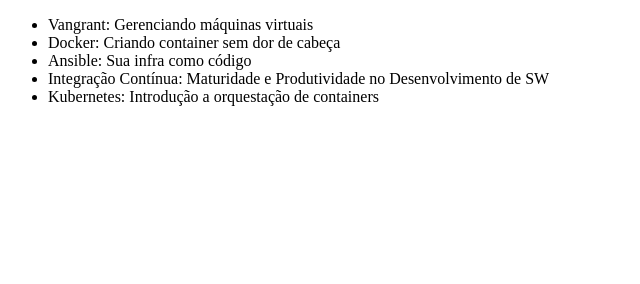
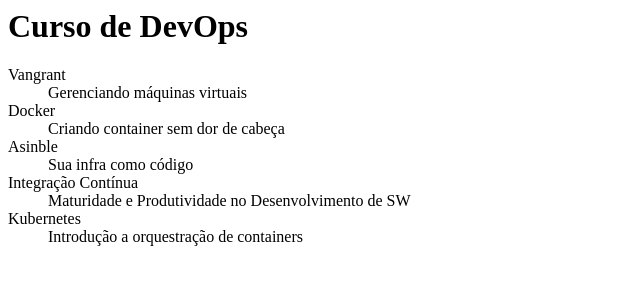
Before and after one commit to werbertwilson/alura-git, a plain HTML site: page index.html in a window 1280 px wide. Shown: the whole page, without its empty margins (0-640 px from the left). Drawn offline with Linux system fonts and the light colour scheme.

Commit message:
Atualizando projeto

```diff
--- a/index.html
+++ b/index.html
@@ -1,4 +1,3 @@
-<!DOCTYPE html>
 <html lang="en">
 <head>
     <meta charset="UTF-8">
@@ -8,14 +7,24 @@
 </head>
 <body>
 
+    <h1>Curso de DevOps</h1>
 
-    <ul>
-        <li>Vangrant: Gerenciando máquinas virtuais </li>
-        <li>Docker: Criando container sem dor de cabeça</li>
-        <li>Ansible: Sua infra como código </li>
-        <li>Integração Contínua: Maturidade e Produtividade no Desenvolvimento de SW </li>
-        <li>Kubernetes: Introdução a orquestação de containers</li>
-    </ul>
+    <dl>
+        <dt>Vangrant</dt>
+        <dd>Gerenciando máquinas virtuais </dd>
+
+        <dt>Docker</dt>
+        <dd>Criando container sem dor de cabeça</dd>
+
+        <dt>Asinble </dt>
+        <dd>Sua infra como código</dd>
+
+        <dt>Integração Contínua</dt>
+        <dd>Maturidade e Produtividade no Desenvolvimento de SW </dd>
+
+        <dt>Kubernetes</dt>
+        <dd>Introdução a orquestração de containers</dd>
+    </dl>
 
 </body>
 </html>
```
